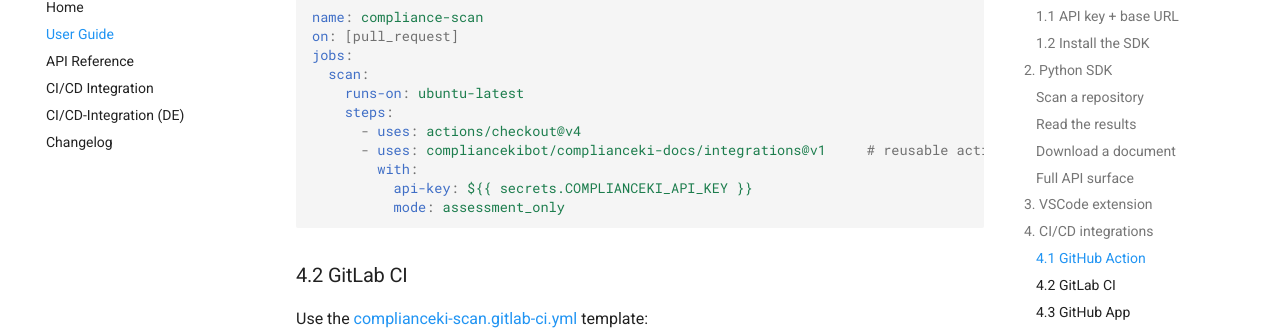
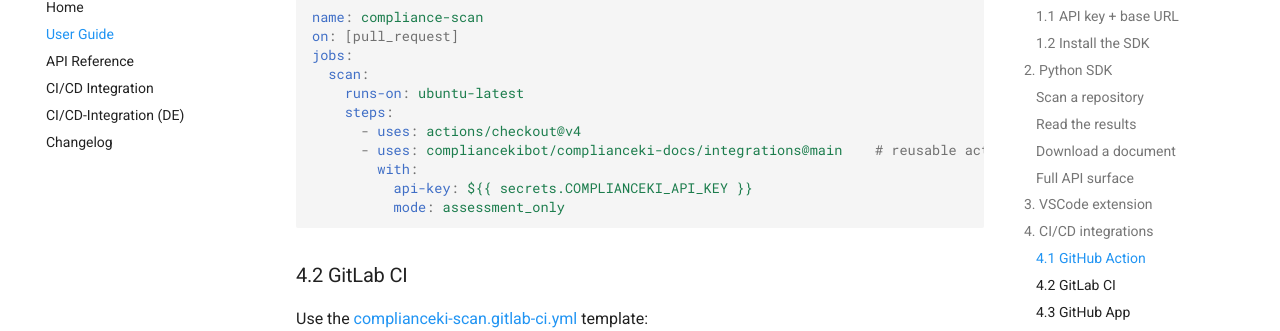
Before and after one commit to compliancekibot/complianceki-docs, an MkDocs documentation site: the page built from docs/user-guide.md, in a window 1280 px wide and 900 px high, scrolled down 2347 px. Shown: the part 119-450 px from the top of the window. Built offline with MkDocs 1.6.1 and Material for MkDocs 9.7.7, drawn with Linux system fonts in a browser that asks for light colours; comment, search, counter and statistics services are not loaded.

Commit message:
fix(links): the dead api domain, the localhost mail links, and the one credential with no dashboard field
Three customer-visible defects from the recheck. (1) api.complianceki.bot has zero DNS records yet was the GitHub Action's default api-url, the fallback in examples/scan-repo.sh, the GitLab template default, and what six website pages told customers to use - while the *published* mirror copies were already correct, so the private repo and the docs were the stale halves. All now name api.compliancekibot.de. Also: the site's 'uses: compliancekibot/complianceki-scan@main' pointed at a repo that has never existed (the action ships inside the docs mirror, and the mirror has no tags, so the '@v1' the published docs used could not resolve either) - both now use compliancekibot/complianceki-docs/integrations@main, verified fetchable, and the GitLab page's snippet uses a remote: include that actually works (with the vendoring variant mentioned). The SDK page gained the git+ install line that the now-public mirror makes possible. (2) API_EXTERNAL_URL was unset in production, so api_external_url kept its dev default http://localhost:8000: check-run links pointed at a container-local address, the webhook's self-call bypassed the edge, and welcome/usage mails linked customers to http://localhost:8000/login (the complianceki.bot fallback never triggered because the default is non-empty). Mails now use a new public_site_url setting - the API host has no /login or /pricing - and both URLs are set live, in the template, and warned about by preflight. (3) GITHUB_WEBHOOK_SECRET was env-only while the other three App settings were editable in the dashboard: now a managed platform setting (encrypted like the private key, masked on read, field in Admin -> Integrationen), resolved with env fallback, undecryptable values treated as unset, and the webhook's 503 names both places. The frontend's Basic Auth is deliberately untouched.

Also repairs a changelog entry of mine that an earlier edit had spliced together, and notes the docs mirror going public (private -> public, content checked for key material first).

```diff
--- a/docs/user-guide.md
+++ b/docs/user-guide.md
@@ -97,7 +97,7 @@
     runs-on: ubuntu-latest
     steps:
       - uses: actions/checkout@v4
-      - uses: compliancekibot/complianceki-docs/integrations@v1     # reusable action
+      - uses: compliancekibot/complianceki-docs/integrations@main    # reusable action
         with:
           api-key: ${{ secrets.COMPLIANCEKI_API_KEY }}
           mode: assessment_only
```
Also changed, not shown: README.md (+2 -2 lines).
